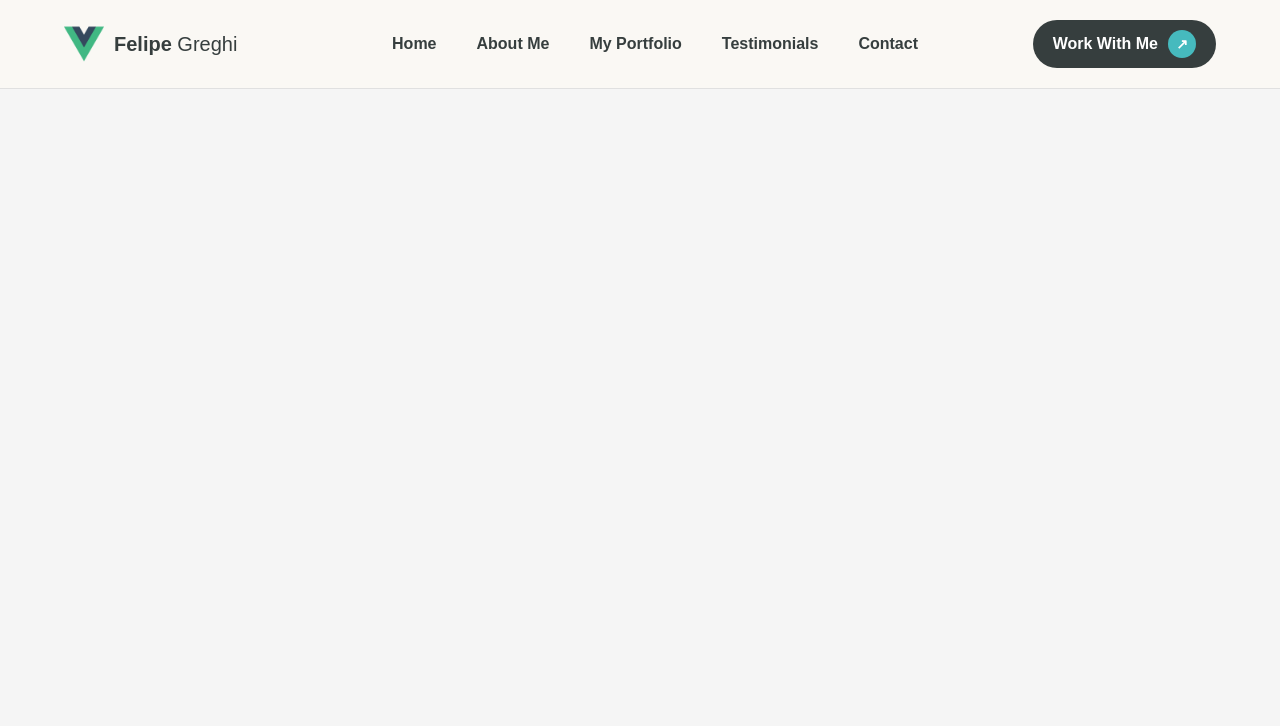
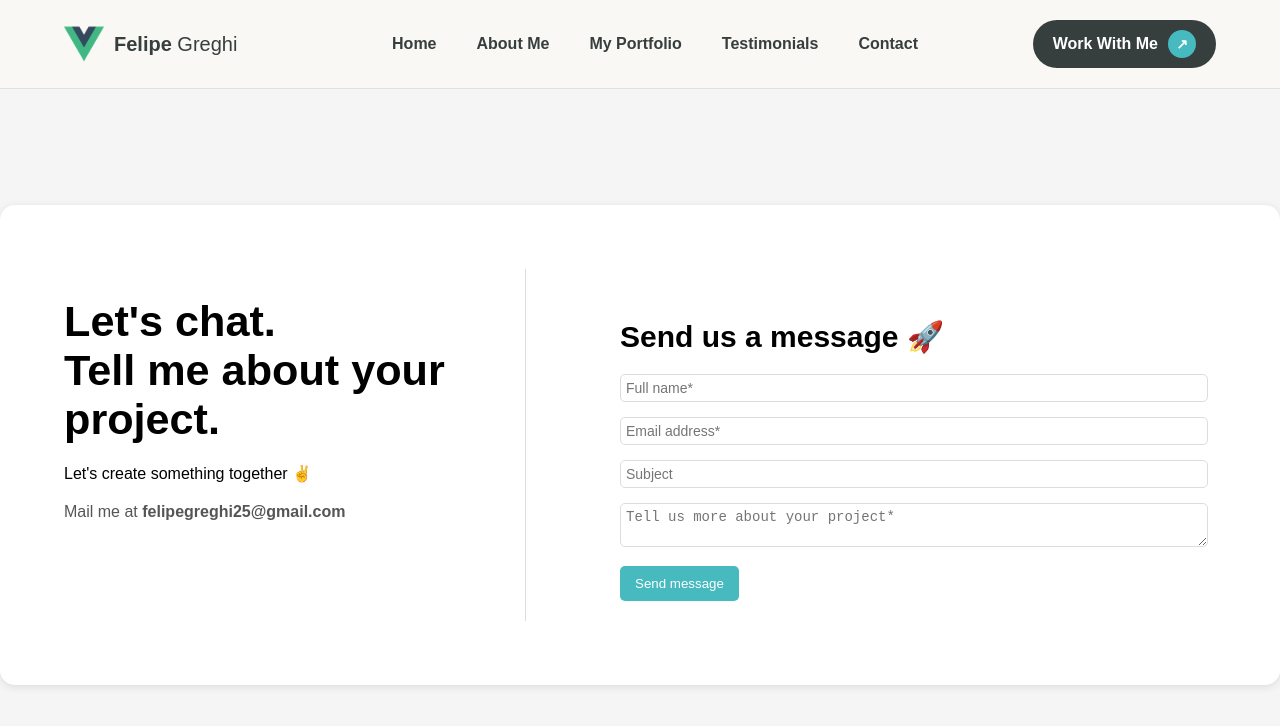
Before and after one commit to FelipeGreghi/Portfolio-WebVUE, a Vue app: page /contact in a window 1280 px wide. Shown: the top 726 px of the page. Built offline with nearby package versions, Linux system fonts and the light colour scheme.

Commit message:
Create a ContactView with visual only

```diff
--- a/src/components/Navbar.vue
+++ b/src/components/Navbar.vue
@@ -12,7 +12,7 @@
       <li><router-link to="/testimonials">Testimonials</router-link></li>
       <li><router-link to="/contact">Contact</router-link></li>
     </ul>
-    <router-link to="/work-with-me" class="work-with-me">
+    <router-link to="/contact" class="work-with-me">
       Work With Me
       <span class="work-icon">&#x2197;</span>
     </router-link>
--- a/src/router/index.js
+++ b/src/router/index.js
@@ -14,6 +14,11 @@ const routes = [
     // this generates a separate chunk (about.[hash].js) for this route
     // which is lazy-loaded when the route is visited.
     component: () => import(/* webpackChunkName: "about" */ '../views/AboutView.vue')
+  },
+  {
+    path: '/contact',
+    name: 'contact',
+    component: () => import(/* webpackChunkName: "contact" */ '../views/ContactView.vue')
   }
 ]
 
--- a/src/views/AboutView.vue
+++ b/src/views/AboutView.vue
@@ -36,15 +36,6 @@ export default {
 </script>
 
 <style scoped>
-@keyframes fadeIn {
-  from {
-    opacity: 0;
-  }
-  to {
-    opacity: 1;
-  }
-}
-
 @keyframes slideInRight {
   from {
     transform: translateX(100%);
@@ -60,7 +51,6 @@ export default {
   align-items: center;
   justify-content: center;
   margin: 0 10%;
-  animation: fadeIn 1s ease-in-out;
 }
 
 .content {
--- /dev/null
+++ b/src/views/ContactView.vue
@@ -0,0 +1,109 @@
+<template>
+    <div class="contact-container">
+      <div class="left-side">
+        <h1>Let's chat.<br />Tell me about your project.</h1>
+        <p>Let's create something together ✌️</p>
+        <a href="mailto:felipegreghi25@gmail.com" class="email-link">
+          Mail me at <strong>felipegreghi25@gmail.com</strong>
+        </a>
+      </div>
+
+      <div class="right-side">
+        <form @submit.prevent="sendMessage">
+          <h3>Send us a message 🚀</h3>
+          <input type="text" v-model="formData.name" placeholder="Full name*" required />
+          <input type="email" v-model="formData.email" placeholder="Email address*" required />
+          <input type="text" v-model="formData.subject" placeholder="Subject" />
+          <textarea v-model="formData.message" placeholder="Tell us more about your project*" required></textarea>
+          <button type="submit">Send message</button>
+        </form>
+      </div>
+    </div>
+  </template>
+
+  <script>
+  export default {
+    data() {
+      return {
+        formData: {
+          name: '',
+          email: '',
+          subject: '',
+          message: ''
+        }
+      };
+    },
+    methods: {
+      sendMessage() {
+        // Aqui você pode adicionar a lógica para envio do formulário
+        console.log("Form data: ", this.formData);
+      }
+    }
+  };
+  </script>
+
+  <style scoped>
+  .contact-container {
+    display: flex;
+    justify-content: space-between;
+    padding: 5%;
+    background-color: #fff;
+    border-radius: 15px;
+    box-shadow: 0 2px 8px rgba(0, 0, 0, 0.1);
+    font-family: Arial, sans-serif;
+  }
+
+  .left-side {
+    width: 40%;
+    border-right: 1px solid #ddd;
+  }
+
+  .left-side h1 {
+    font-size: 2.7em;
+    margin-bottom: 20px;
+  }
+
+  .left-side p {
+    font-size: 16px;
+    margin-bottom: 20px;
+  }
+
+  .email-link {
+    font-size: 16px;
+    color: #555;
+    text-decoration: none;
+  }
+
+  .right-side {
+    width: 50%;
+    padding: 20px;
+    border-radius: 10px;
+  }
+
+  form h3 {
+    font-size: 30px;
+    margin-bottom: 20px;
+  }
+
+  input, textarea {
+    width: 100%;
+    padding: 5px;
+    margin-bottom: 15px;
+    border: 1px solid #ddd;
+    border-radius: 5px;
+    font-size: 14px;
+  }
+
+  button {
+    background-color: #46BABE;
+    color: white;
+    border: none;
+    padding: 10px 15px;
+    border-radius: 5px;
+    cursor: pointer;
+  }
+
+  button:hover {
+    background-color: #509295;
+  }
+  </style>
--- a/src/views/HomeView.vue
+++ b/src/views/HomeView.vue
@@ -141,6 +141,10 @@ export default {
   align-items: center;
 }
 
+.portfolio-btn:hover {
+  background-color: #509295;
+}
+
 .portfolio-btn .arrow {
   margin-left: 10px;
   font-size: 1.5rem;
```
